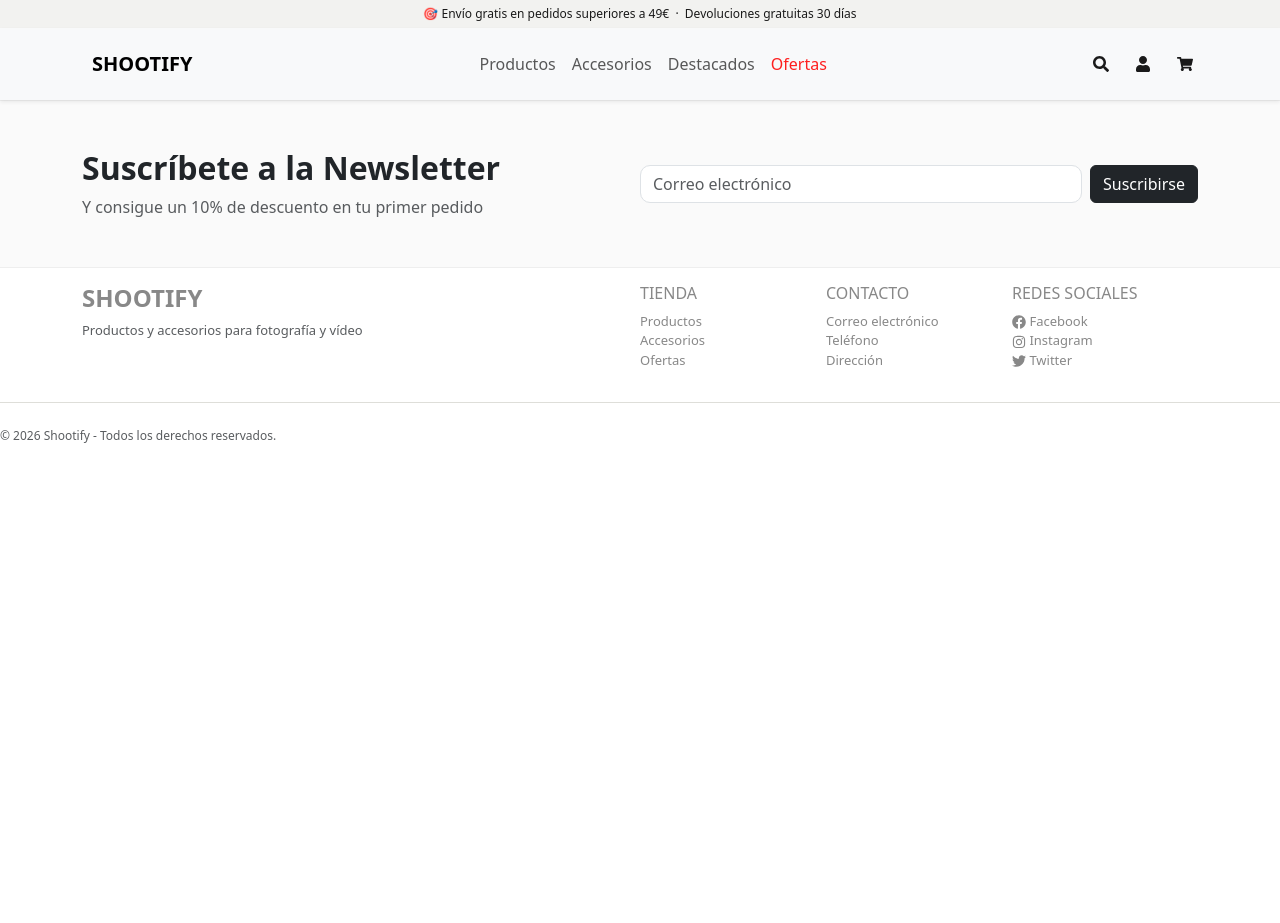
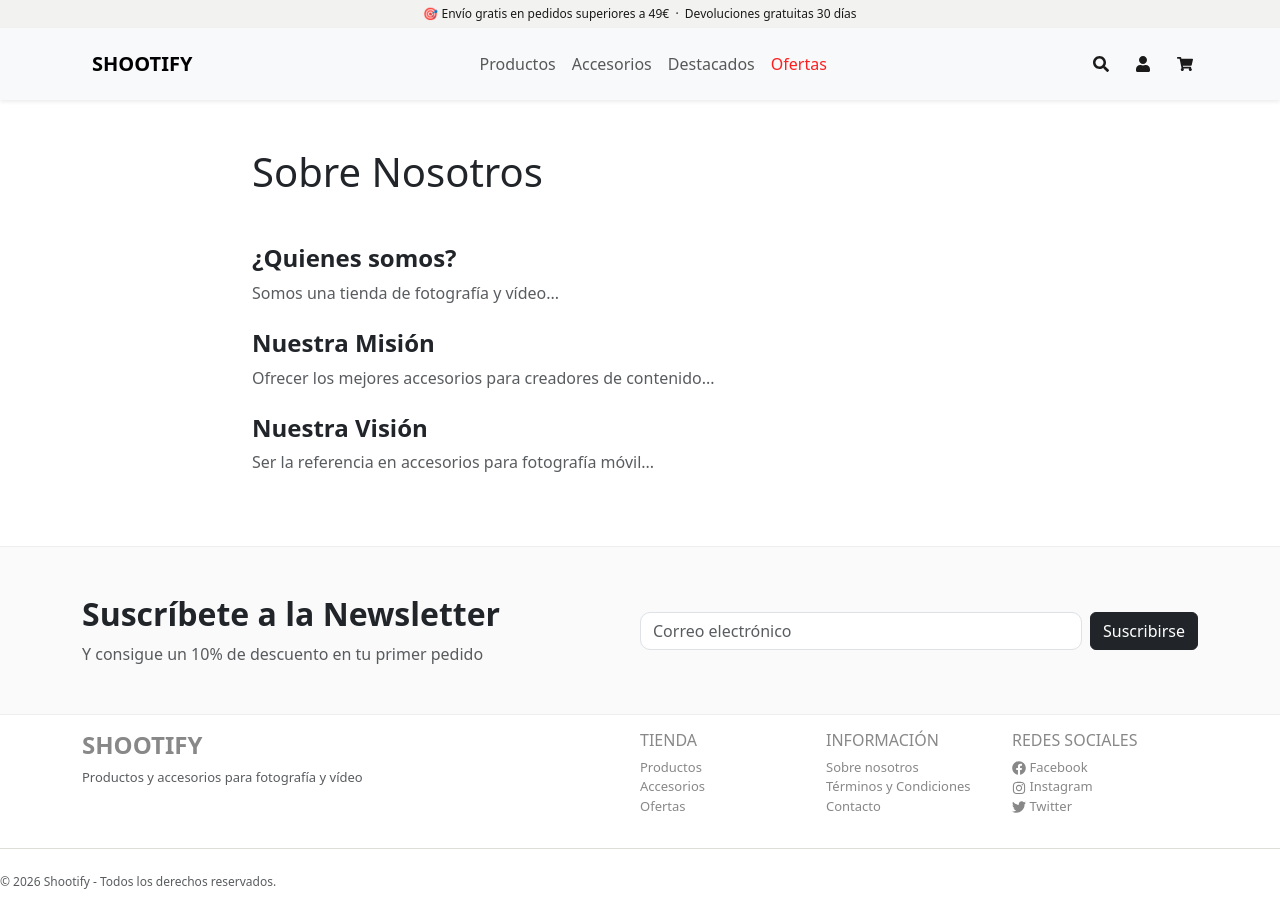
Before and after one commit to FernandoPaul/Shootify-app, a React (Vite) app: page /info/sobre-nosotros in a window 1280 px wide. Before the commit the page ends 800 px from the top, so only its background shows below. Built offline with nearby package versions, Linux system fonts and the light colour scheme; no server answers.

Commit message:
Se ha añadido un nuevo componenete para la Informacion de la Empresa (sobre nostros, terminos y condiciones) donde se usa un script para leer la informacion para cada página

```diff
--- a/src/App.jsx
+++ b/src/App.jsx
@@ -10,6 +10,7 @@ import Profile from './pages/Profile'
 import { AuthProvider } from './context/AuthContext'
 import Cart from './pages/Cart'
 import Home from './pages/Home'
+import CompanyInfo from './pages/CompanyInfo'
 
 function App() {
   return (
@@ -25,6 +26,7 @@ function App() {
           <Route path="/register" element={<Register />} />
           <Route path="/profile" element={<Profile />} />
           <Route path="/cart" element={<Cart />} />
+          <Route path='/info/:slug' element={<CompanyInfo />}></Route>
         </Routes>
         <NewsletterBanner />
         <Footer />
--- a/src/components/Footer.jsx
+++ b/src/components/Footer.jsx
@@ -7,7 +7,6 @@ function Footer() {
         <footer className="footer py-3">
             <div className="container d-flex">
                 <div className="row w-100">
-
                     {/* IZQUIERDA */}
                     <div class="col-lg-6 col-md-12 col-sm-12 mb-3">
                         <h4 className='fw-bold'>SHOOTIFY</h4>
@@ -24,13 +23,13 @@ function Footer() {
                             <li><NavLink className='nav-link' as={NavLink} to="/catalog/ofertas">Ofertas</NavLink></li>
                         </ul>
                     </div>
-                    {/* CONTACTO */}
+                    {/* INFORMACIÓN */}
                     <div className="col-lg-2 col-md-4 col-sm-12 mb-3">
-                        <h6>CONTACTO</h6>
+                        <h6>INFORMACIÓN</h6>
                         <ul className='list-unstyled'>
-                            <li><a href="#">Correo electrónico</a></li>
-                            <li><a href="#">Teléfono</a></li>
-                            <li><a href="#">Dirección</a></li>
+                            <li><NavLink className='nav-link' as={NavLink} to="/info/sobre-nosotros">Sobre nosotros</NavLink></li>
+                            <li><NavLink className='nav-link' as={NavLink} to="/info/terminos-condiciones">Términos y Condiciones</NavLink></li>
+                            <li><NavLink className='nav-link' as={NavLink} to="/info/contacto">Contacto</NavLink></li>
                         </ul>
                     </div>
                     {/* REDES SOCIALES */}
@@ -43,9 +42,7 @@ function Footer() {
                             <li><a href="https://x.com/?lang=es" target="_blank"><FaTwitter style={{ width: '14px', height: '14px' }} /> Twitter</a></li>
                         </ul>
                     </div>
-
                 </div>
-
             </div>
             {/*ABAJO*/}
             <div className="copy-right">
--- /dev/null
+++ b/src/data/companyInfo.js
@@ -0,0 +1,33 @@
+export const companyInfo = {
+    "terminos-condiciones": {
+        title: "Términos y Condiciones",
+        sections: [
+            {
+                heading: "1. Aceptación de los términos",
+                content: "Al acceder y utilizar este sitio web..."
+            },
+            {
+                heading: "2. Uso del sitio",
+                content: "El usuario se compromete a hacer un uso adecuado..."
+            },
+
+        ]
+    },
+    "sobre-nosotros": {
+        title: "Sobre Nosotros",
+        sections: [
+            {
+                heading: "¿Quienes somos?",
+                content: "Somos una tienda de fotografía y vídeo..."
+            },
+            {
+                heading: "Nuestra Misión",
+                content: "Ofrecer los mejores accesorios para creadores de contenido..."
+            },
+            {
+                heading: "Nuestra Visión",
+                content: "Ser la referencia en accesorios para fotografía móvil..."
+            },
+        ]
+    }
+}
--- /dev/null
+++ b/src/pages/CompanyInfo.jsx
@@ -0,0 +1,28 @@
+import { useParams } from "react-router-dom";
+import { companyInfo } from "../data/companyInfo";
+
+function CompanyInfo() {
+    // Obtiene el slug de la URL - parte final de la URL
+    const { slug } = useParams();
+    const page = companyInfo[slug];
+
+    if (!page) {
+        return (
+            <div className="container py-5 text-center">
+                <h2>Página no encontrada</h2>
+            </div>
+        )
+    }
+    return (
+        <div className="container py-5" style={{ maxWidth: "800px" }}>
+            <h1 className="mb-5">{page.title}</h1>
+            {page.sections.map((section, index) => (
+                <div key={index} className="mb-4">
+                    <h4 className="fw-bold">{section.heading}</h4>
+                    <p className="text-muted">{section.content}</p>
+                </div>
+            ))}
+        </div>
+    )
+}
+export default CompanyInfo;
```
